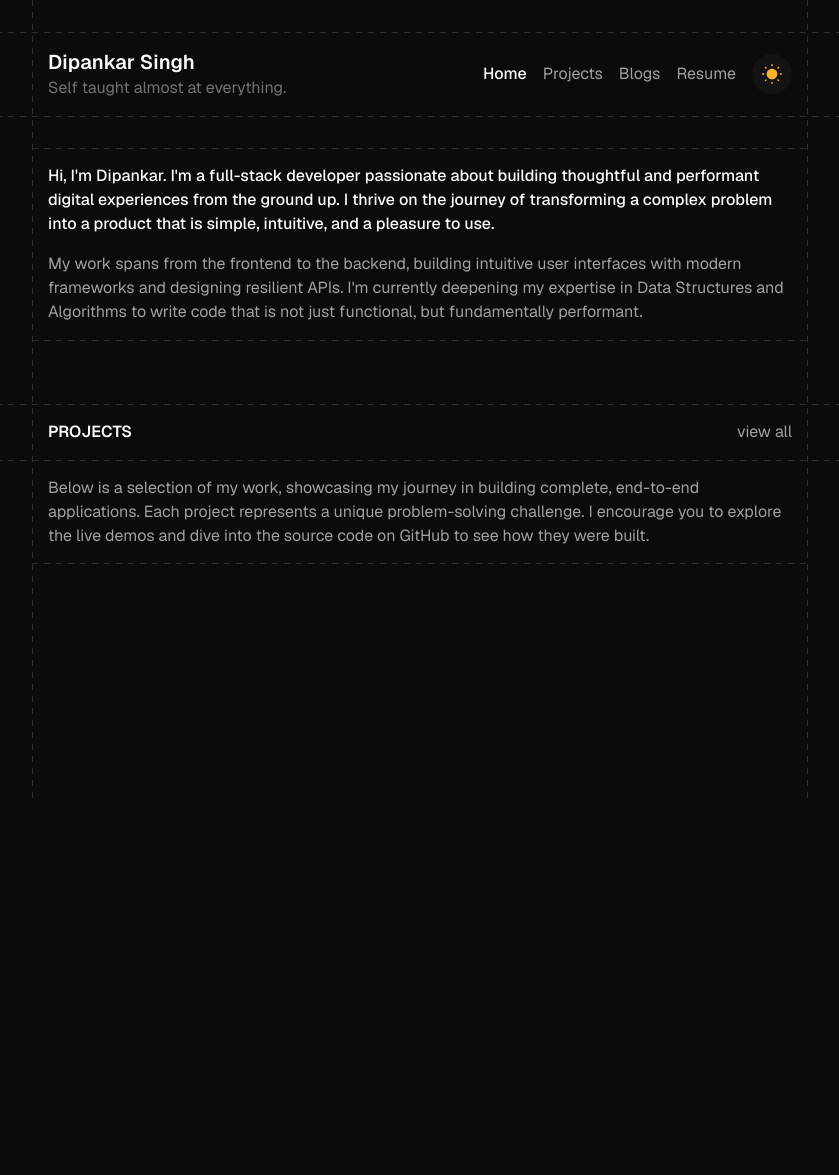
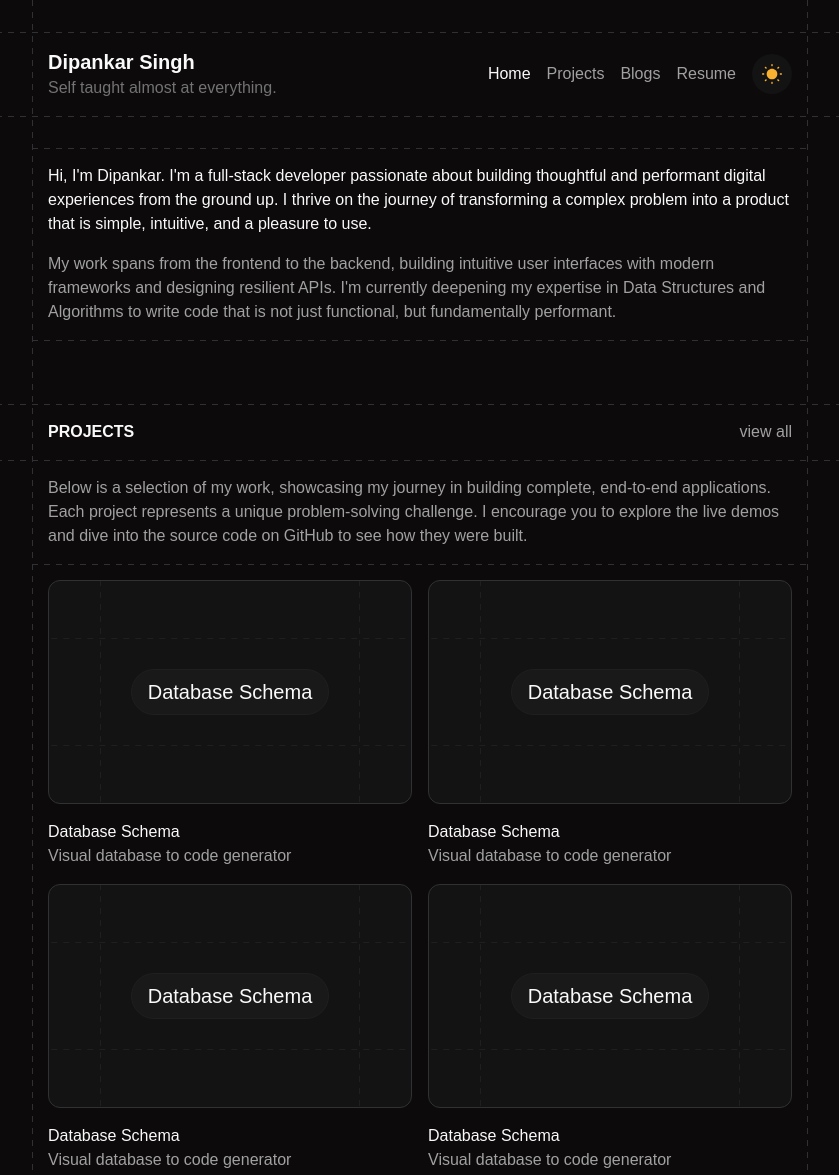
Before and after one commit to deep0x1/deep0x1-dev, a website built with Vite: page static-template/index.html in a window 1280 px wide. Shown: the top 1175 px of the page, without its empty margins (220-1059 px from the left). Before the commit the page ends 800 px from the top, so only its background shows below. Built offline with nearby package versions, Linux system fonts and the light colour scheme.

Commit message:
feat: Organize block class scss and Add Card Blocks component

```diff
--- a/static-template/index.html
+++ b/static-template/index.html
@@ -87,6 +87,47 @@
         demos and dive into the source code on GitHub to see how they were built.</p>
     </div>
 
+    <div class="block grid-block">
+      <a class="block-card" href="#">
+        <div class="block-card__thumbnail">
+          <div class="block-card__thumbnail-title">
+            Database Schema
+          </div>
+        </div>
+        <div class="block-card__meta">
+          <div class="block-card__meta--name">Database Schema</div>
+          <div class="block-card__meta--desc">Visual database to code generator</div>
+        </div>
+      </a>
+      <a class="block-card" href="#">
+        <div class="block-card__thumbnail">
+          <div class="block-card__thumbnail-title">Database Schema</div>
+        </div>
+        <div class="block-card__meta">
+          <div class="block-card__meta--name">Database Schema</div>
+          <div class="block-card__meta--desc">Visual database to code generator</div>
+        </div>
+      </a>
+      <a class="block-card" href="#">
+        <div class="block-card__thumbnail">
+          <div class="block-card__thumbnail-title">Database Schema</div>
+        </div>
+        <div class="block-card__meta">
+          <div class="block-card__meta--name">Database Schema</div>
+          <div class="block-card__meta--desc">Visual database to code generator</div>
+        </div>
+      </a>
+      <a class="block-card" href="#">
+        <div class="block-card__thumbnail">
+          <div class="block-card__thumbnail-title">Database Schema</div>
+        </div>
+        <div class="block-card__meta">
+          <div class="block-card__meta--name">Database Schema</div>
+          <div class="block-card__meta--desc">Visual database to code generator</div>
+        </div>
+      </a>
+    </div>
+
   </div>
 
   <script type="module" src="/src/main.js"></script>
--- /dev/null
+++ b/static-template/src/components/block-card.js
@@ -0,0 +1,74 @@
+const DIR = {
+  TOP: "top",
+  BOTTOM: "bottom",
+  LEFT: "left",
+  RIGHT: "right",
+};
+
+export default class BlockCards {
+  constructor() {
+    this.cards = document.querySelectorAll(".block-card__thumbnail-title");
+    this.init();
+  }
+
+  init() {
+    this.cards.forEach(block => {
+      // insert svgs
+      this.insertSvg(block, DIR.TOP);
+      this.insertSvg(block, DIR.BOTTOM);
+      this.insertSvg(block, DIR.LEFT);
+      this.insertSvg(block, DIR.RIGHT);
+    });
+  }
+
+  insertSvg(block, type) {
+    let viewBox = null;
+    let rect = null;
+
+    if (type == DIR.TOP || type == DIR.BOTTOM) {
+      viewBox = "0 0 100 1";
+      rect = {
+        x1: "0",
+        y1: "0.5",
+        x2: "100",
+        y2: "0.5",
+        width: "100%",
+        height: "1",
+      }
+    } else {
+      viewBox = "0 0 1 100";
+      rect = {
+        x1: "0.5",
+        y1: "0",
+        x2: "0.5",
+        y2: "100",
+        width: "1",
+        height: "100%",
+      }
+    }
+
+    // create new svg element
+    const svgNs = "http://www.w3.org/2000/svg";
+    const svgElem = document.createElementNS(svgNs, "svg");
+    svgElem.setAttribute("data-direction", type);
+    svgElem.setAttribute("width", rect.width);
+    svgElem.setAttribute("height", rect.height);
+    svgElem.setAttribute("viewBox", viewBox);
+    svgElem.setAttribute("preserveAspectRatio", "none");
+
+    // create new line element
+    const lineElem = document.createElementNS(svgNs, "line");
+    lineElem.setAttribute("x1", rect.x1);
+    lineElem.setAttribute("y1", rect.y1);
+    lineElem.setAttribute("x2", rect.x2);
+    lineElem.setAttribute("y2", rect.y2);
+    lineElem.setAttribute("stroke", "currentColor");
+    lineElem.setAttribute("stroke-width", "1");
+    lineElem.setAttribute("stroke-dasharray", "6, 6");
+    lineElem.setAttribute("vector-effect", "non-scaling-stroke");
+
+    // append line to svg
+    svgElem.appendChild(lineElem);
+    block.prepend(svgElem);
+  }
+}
--- a/static-template/src/main.js
+++ b/static-template/src/main.js
@@ -5,7 +5,9 @@ import '@fontsource-variable/geist-mono';
 // import components
 import Blocks from './components/blocks';
 import Navbar from './components/navbar';
+import BlockCards from './components/block-card';
 
 // initalize components
 const blocks = new Blocks();
 const navbar = new Navbar();
+const blockCards = new BlockCards();
--- a/static-template/src/sass/base/_reset.scss
+++ b/static-template/src/sass/base/_reset.scss
@@ -2,7 +2,7 @@
   margin: 0;
   padding: 0;
   box-sizing: border-box;
-  font-family: "Geist", sans-serif;
+  font-family: 'Geist Variable', sans-serif;
   font-optical-sizing: auto;
   -webkit-font-smoothing: antialiased;
   -moz-osx-font-smoothing: grayscale;
--- /dev/null
+++ b/static-template/src/sass/components/_block-card.scss
@@ -0,0 +1,88 @@
+.block-card {
+  width: 100%;
+  display: flex;
+  flex-direction: column;
+  align-items: flex-start;
+  justify-content: flex-start;
+  gap: 1rem;
+  text-decoration: none;
+}
+
+.block-card__thumbnail {
+  width: 100%;
+  aspect-ratio: 13 / 8;
+  display: flex;
+  align-items: center;
+  justify-content: center;
+  border: solid 1px var(--gr-900);
+  border-radius: .75rem;
+  background-color: var(--bg-500);
+  overflow: hidden;
+}
+
+.block-card__thumbnail-title {
+  position: relative;
+  font-size: 1.25rem;
+  font-weight: 500;
+  line-height: 1.75rem;
+  padding: .5rem 1rem;
+  color: var(--fg-900);
+  border: solid 1px var(--gr-100);
+  border-radius: 2rem;
+  background-color: var(--bg-100);
+
+  svg[data-direction] {
+    position: absolute;
+    color: var(--gr-100);
+  }
+
+  svg[data-direction="left"] {
+    left: -2rem;
+    top: 50%;
+    transform: translateY(-50%);
+    height: 1000%;
+  }
+
+  svg[data-direction="right"] {
+    right: -2rem;
+    top: 50%;
+    transform: translateY(-50%);
+    height: 1000%;
+  }
+
+  svg[data-direction="top"] {
+    top: -2rem;
+    left: 50%;
+    transform: translateX(-50%);
+    width: 1000%;
+  }
+
+  svg[data-direction="bottom"] {
+    bottom: -2rem;
+    left: 50%;
+    transform: translateX(-50%);
+    width: 1000%;
+  }
+}
+
+.block-card__meta {
+  width: 100%;
+  display: flex;
+  flex-direction: column;
+  align-items: flex-start;
+  justify-content: flex-start;
+}
+
+.block-card__meta--name {
+  font-size: 1rem;
+  font-weight: 500;
+  line-height: 1.5rem;
+  color: var(--fg-900);
+}
+
+.block-card__meta--desc {
+  font-size: 1rem;
+  font-weight: 400;
+  line-height: 1.5rem;
+  color: var(--fg-100);
+}
--- /dev/null
+++ b/static-template/src/sass/components/_block-extra.scss
@@ -0,0 +1,7 @@
+.block-extra {
+  display: flex;
+  flex-direction: row;
+  align-items: center;
+  justify-content: center;
+  gap: 0.5rem;
+}
--- /dev/null
+++ b/static-template/src/sass/components/_block-href.scss
@@ -0,0 +1,13 @@
+.block-href {
+  font-size: 1rem;
+  font-weight: 400;
+  line-height: 1.5rem;
+  color: var(--fg-100);
+  text-decoration: none;
+
+  &:hover {
+    color: var(--fg-900);
+    text-decoration: underline;
+    text-decoration-style: wavy;
+  }
+}
--- /dev/null
+++ b/static-template/src/sass/components/_block-title.scss
@@ -0,0 +1,6 @@
+.block-title {
+  font-size: 1rem;
+  font-weight: 600;
+  line-height: 1.5rem;
+  color: var(--fg-900);
+}
--- a/static-template/src/sass/components/_index.scss
+++ b/static-template/src/sass/components/_index.scss
@@ -1,2 +1,6 @@
 @forward "navbar";
 @forward "block-p";
+@forward "block-title";
+@forward "block-extra";
+@forward "block-href";
+@forward "block-card";
--- a/static-template/src/sass/layouts/_block.scss
+++ b/static-template/src/sass/layouts/_block.scss
@@ -29,46 +29,3 @@
     width: 100vw;
   }
 }
-
-.gap-block {
-  height: 2rem;
-}
-
-.gap-block--big {
-  height: 4rem;
-}
-
-.heading-block {
-  flex-direction: row;
-  align-items: center;
-  justify-content: space-between;
-}
-
-.block-title {
-  font-size: 1rem;
-  font-weight: 600;
-  line-height: 1.5rem;
-  color: var(--fg-900);
-}
-
-.block-extra {
-  display: flex;
-  flex-direction: row;
-  align-items: center;
-  justify-content: center;
-  gap: 0.5rem;
-}
-
-.block-href {
-  font-size: 1rem;
-  font-weight: 400;
-  line-height: 1.5rem;
-  color: var(--fg-100);
-  text-decoration: none;
-
-  &:hover {
-    color: var(--fg-900);
-    text-decoration: underline;
-    text-decoration-style: wavy;
-  }
-}
--- /dev/null
+++ b/static-template/src/sass/layouts/_gap-block.scss
@@ -0,0 +1,7 @@
+.gap-block {
+  height: 2rem;
+}
+
+.gap-block--big {
+  height: 4rem;
+}
--- /dev/null
+++ b/static-template/src/sass/layouts/_grid-block.scss
@@ -0,0 +1,10 @@
+@use "../utils";
+
+.grid-block {
+  display: grid;
+  grid-template-columns: repeat(1, 1fr);
+
+  @include utils.mq("md") {
+    grid-template-columns: repeat(2, 1fr);
+  }
+}
--- /dev/null
+++ b/static-template/src/sass/layouts/_heading-block.scss
@@ -0,0 +1,5 @@
+.heading-block {
+  flex-direction: row;
+  align-items: center;
+  justify-content: space-between;
+}
--- a/static-template/src/sass/layouts/_index.scss
+++ b/static-template/src/sass/layouts/_index.scss
@@ -1 +1,4 @@
 @forward "block";
+@forward "gap-block";
+@forward "heading-block";
+@forward "grid-block";
```
Also changed, not shown: 1 other file.
